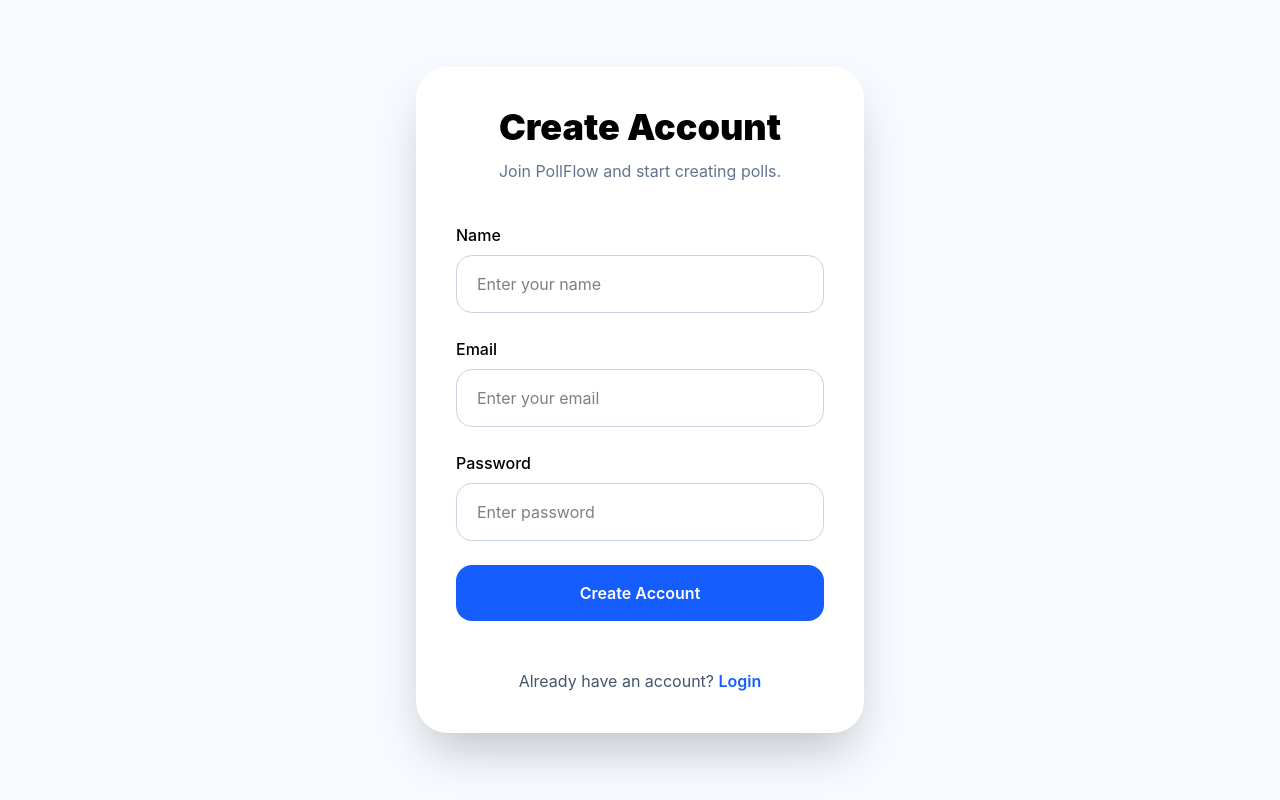
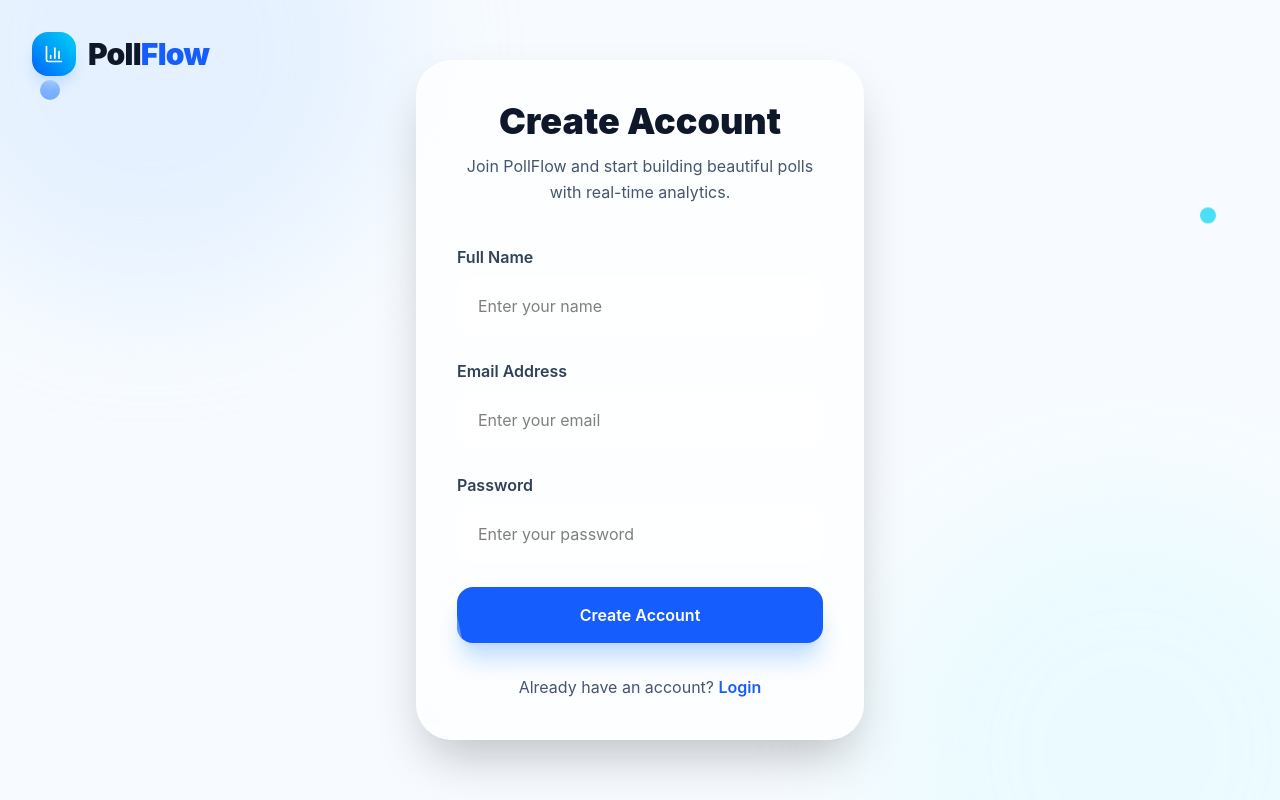
Before and after one commit to vinnymadaan/PollBoard, a React (Vite) app in the folder client/: page /signup in a window 1280 px wide. Built offline with nearby package versions, Linux system fonts and the light colour scheme.

Commit message:
handles user already exist functionality

```diff
--- /dev/null
+++ b/client/src/layouts/Auth.layout.jsx
@@ -0,0 +1,39 @@
+import { BarChart3 } from "lucide-react";
+
+function AuthLayout({ children }) {
+  return (
+    <div className="min-h-screen bg-[#f7fbff] overflow-hidden relative flex items-center justify-center px-6 py-10">
+      {/* BACKGROUND GLOWS */}
+      <div className="absolute top-[-200px] left-[-100px] w-[500px] h-[500px] bg-blue-200 rounded-full blur-3xl opacity-30"></div>
+
+      <div className="absolute bottom-[-200px] right-[-100px] w-[500px] h-[500px] bg-cyan-100 rounded-full blur-3xl opacity-30"></div>
+
+      {/* FLOATING DOODLES */}
+      <div className="absolute top-20 left-10 w-5 h-5 bg-blue-500 rounded-full animate-pulse opacity-70"></div>
+
+      <div className="absolute top-52 right-16 w-4 h-4 bg-cyan-400 rounded-full animate-bounce opacity-70"></div>
+
+      <div className="absolute bottom-20 left-1/3 w-3 h-3 bg-blue-300 rounded-full animate-ping opacity-70"></div>
+
+      {/* BRAND LOGO */}
+      <div className="absolute top-8 left-8 flex items-center gap-3 z-20">
+        <div className="w-11 h-11 rounded-2xl bg-gradient-to-tr from-blue-600 to-cyan-400 flex items-center justify-center shadow-lg shadow-blue-200">
+          <BarChart3 className="text-white w-5 h-5" />
+        </div>
+
+        <h1 className="text-3xl font-black tracking-tight text-slate-900">
+          Poll<span className="text-blue-600">Flow</span>
+        </h1>
+      </div>
+
+      {/* MAIN AUTH CARD */}
+      <div className="relative z-10 w-full max-w-md">
+        <div className="bg-white/70 backdrop-blur-2xl border border-white/50 shadow-2xl rounded-[36px] p-10">
+          {children}
+        </div>
+      </div>
+    </div>
+  );
+}
+
+export default AuthLayout;
--- a/client/src/main.jsx
+++ b/client/src/main.jsx
@@ -4,12 +4,14 @@ import { BrowserRouter } from "react-router-dom";
 import "../src/index.css"
 import App from "./App";
 import { AuthProvider } from "./context/Auth.context.jsx";
+import { Toaster } from "react-hot-toast";
 
 
 ReactDOM.createRoot(document.getElementById("root")).render(
   <React.StrictMode>
     <AuthProvider>
       <BrowserRouter>
+        <Toaster position="top-right" />
         <App />
       </BrowserRouter>
     </AuthProvider>
--- a/client/src/pages/Login.jsx
+++ b/client/src/pages/Login.jsx
@@ -1,12 +1,12 @@
 import { useState } from "react";
-
 import { useNavigate } from "react-router-dom";
 
 import toast from "react-hot-toast";
 
 import { loginUser } from "../services/auth.service.js";
+import { useAuth } from "../context/Auth.context.jsx";
 
-import { useAuth } from "../context/Auth.context.jsx";
+import AuthLayout from "../layouts/Auth.layout.jsx";
 
 function Login() {
   const navigate = useNavigate();
@@ -20,7 +20,6 @@ function Login() {
 
   const [loading, setLoading] = useState(false);
 
-  // handle input change
   const handleChange = (e) => {
     setFormData({
       ...formData,
@@ -28,7 +27,6 @@ function Login() {
     });
   };
 
-  // handle login
   const handleSubmit = async (e) => {
     e.preventDefault();
 
@@ -37,7 +35,6 @@ function Login() {
 
       const data = await loginUser(formData);
 
-      // save user in context
       login(data.user);
 
       toast.success("Login successful");
@@ -54,15 +51,14 @@ function Login() {
   };
 
   return (
-    <div className="min-h-screen flex items-center justify-center bg-[#f7fbff] px-6">
-      <div className="w-full max-w-md bg-white rounded-[32px] shadow-2xl p-10">
-
-        <h1 className="text-4xl font-black text-center">
+    <AuthLayout>
+      <div>
+        <h1 className="text-4xl font-black text-center text-slate-900">
           Welcome Back
         </h1>
 
-        <p className="text-slate-500 text-center mt-3">
-          Login to continue to PollFlow.
+        <p className="text-slate-600 text-center mt-3 leading-relaxed">
+          Login to continue building and analyzing your polls.
         </p>
 
         <form
@@ -71,8 +67,8 @@ function Login() {
         >
           {/* EMAIL */}
           <div>
-            <label className="block mb-2 font-medium">
-              Email
+            <label className="block mb-2 font-semibold text-slate-700">
+              Email Address
             </label>
 
             <input
@@ -82,24 +78,24 @@ function Login() {
               value={formData.email}
               onChange={handleChange}
               required
-              className="w-full border border-slate-300 rounded-2xl px-5 py-4 outline-none focus:border-blue-500"
+              className="w-full bg-white/60 border border-white/70 focus:border-blue-500 rounded-2xl px-5 py-4 outline-none transition-all duration-300"
             />
           </div>
 
           {/* PASSWORD */}
           <div>
-            <label className="block mb-2 font-medium">
+            <label className="block mb-2 font-semibold text-slate-700">
               Password
             </label>
 
             <input
               type="password"
               name="password"
-              placeholder="Enter password"
+              placeholder="Enter your password"
               value={formData.password}
               onChange={handleChange}
               required
-              className="w-full border border-slate-300 rounded-2xl px-5 py-4 outline-none focus:border-blue-500"
+              className="w-full bg-white/60 border border-white/70 focus:border-blue-500 rounded-2xl px-5 py-4 outline-none transition-all duration-300"
             />
           </div>
 
@@ -107,12 +103,20 @@ function Login() {
           <button
             type="submit"
             disabled={loading}
-            className="w-full bg-blue-600 hover:bg-blue-700 text-white py-4 rounded-2xl font-semibold transition-all duration-300"
+            className="relative overflow-hidden group w-full bg-blue-600 hover:bg-blue-700 text-white py-4 rounded-2xl font-semibold shadow-xl shadow-blue-200 transition-all duration-300 hover:scale-[1.02]"
           >
-            {loading ? "Logging in..." : "Login"}
+            <span className="absolute inset-0 translate-x-[-100%] group-hover:translate-x-[100%] transition-transform duration-1000 bg-white/30 skew-x-12"></span>
+
+            <span className="relative z-10">
+              {loading
+                ? "Logging In..."
+                : "Login"}
+            </span>
           </button>
+        </form>
 
-          <p className="text-center text-slate-600 mt-6">
+        {/* SIGNUP LINK */}
+        <p className="text-center text-slate-600 mt-8">
           Don’t have an account?{" "}
 
           <span
@@ -122,9 +126,8 @@ function Login() {
             Sign up
           </span>
         </p>
-        </form>
       </div>
-    </div>
+    </AuthLayout>
   );
 }
 
--- a/client/src/pages/Signup.jsx
+++ b/client/src/pages/Signup.jsx
@@ -5,6 +5,8 @@ import toast from "react-hot-toast";
 
 import { signupUser } from "../services/auth.service.js";
 import { useAuth } from "../context/Auth.context.jsx";
+
+import AuthLayout from "../layouts/Auth.layout.jsx";
 
 function Signup() {
   const navigate = useNavigate();
@@ -19,7 +21,6 @@ function Signup() {
 
   const [loading, setLoading] = useState(false);
 
-  // handle input change
   const handleChange = (e) => {
     setFormData({
       ...formData,
@@ -27,7 +28,6 @@ function Signup() {
     });
   };
 
-  // handle signup
   const handleSubmit = async (e) => {
     e.preventDefault();
 
@@ -35,11 +35,10 @@ function Signup() {
       setLoading(true);
 
       const data = await signupUser(formData);
-      console.log(data);
-      // save user to context
+
       login(data.user);
 
-      toast.success("Signup successful");
+      toast.success("Account created successfully");
 
       navigate("/dashboard");
     } catch (error) {
@@ -53,15 +52,15 @@ function Signup() {
   };
 
   return (
-    <div className="min-h-screen flex items-center justify-center bg-[#f7fbff] px-6">
-      <div className="w-full max-w-md bg-white rounded-[32px] shadow-2xl p-10">
-
-        <h1 className="text-4xl font-black text-center">
+    <AuthLayout>
+      <div>
+        <h1 className="text-4xl font-black text-center text-slate-900">
           Create Account
         </h1>
 
-        <p className="text-slate-500 text-center mt-3">
-          Join PollFlow and start creating polls.
+        <p className="text-slate-600 text-center mt-3 leading-relaxed">
+          Join PollFlow and start building beautiful polls
+          with real-time analytics.
         </p>
 
         <form
@@ -70,8 +69,8 @@ function Signup() {
         >
           {/* NAME */}
           <div>
-            <label className="block mb-2 font-medium">
-              Name
+            <label className="block mb-2 font-semibold text-slate-700">
+              Full Name
             </label>
 
             <input
@@ -81,14 +80,14 @@ function Signup() {
               value={formData.name}
               onChange={handleChange}
               required
-              className="w-full border border-slate-300 rounded-2xl px-5 py-4 outline-none focus:border-blue-500"
+              className="w-full bg-white/60 border border-white/70 focus:border-blue-500 rounded-2xl px-5 py-4 outline-none transition-all duration-300"
             />
           </div>
 
           {/* EMAIL */}
           <div>
-            <label className="block mb-2 font-medium">
-              Email
+            <label className="block mb-2 font-semibold text-slate-700">
+              Email Address
             </label>
 
             <input
@@ -98,24 +97,24 @@ function Signup() {
               value={formData.email}
               onChange={handleChange}
               required
-              className="w-full border border-slate-300 rounded-2xl px-5 py-4 outline-none focus:border-blue-500"
+              className="w-full bg-white/60 border border-white/70 focus:border-blue-500 rounded-2xl px-5 py-4 outline-none transition-all duration-300"
             />
           </div>
 
           {/* PASSWORD */}
           <div>
-            <label className="block mb-2 font-medium">
+            <label className="block mb-2 font-semibold text-slate-700">
               Password
             </label>
 
             <input
               type="password"
               name="password"
-              placeholder="Enter password"
+              placeholder="Enter your password"
               value={formData.password}
               onChange={handleChange}
               required
-              className="w-full border border-slate-300 rounded-2xl px-5 py-4 outline-none focus:border-blue-500"
+              className="w-full bg-white/60 border border-white/70 focus:border-blue-500 rounded-2xl px-5 py-4 outline-none transition-all duration-300"
             />
           </div>
 
@@ -123,13 +122,21 @@ function Signup() {
           <button
             type="submit"
             disabled={loading}
-            className="w-full bg-blue-600 hover:bg-blue-700 text-white py-4 rounded-2xl font-semibold transition-all duration-300"
+            className="relative overflow-hidden group w-full bg-blue-600 hover:bg-blue-700 text-white py-4 rounded-2xl font-semibold shadow-xl shadow-blue-200 transition-all duration-300 hover:scale-[1.02]"
           >
-            {loading ? "Creating..." : "Create Account"}
+            <span className="absolute inset-0 translate-x-[-100%] group-hover:translate-x-[100%] transition-transform duration-1000 bg-white/30 skew-x-12"></span>
+
+            <span className="relative z-10">
+              {loading
+                ? "Creating Account..."
+                : "Create Account"}
+            </span>
           </button>
+        </form>
 
-          <p className="text-center text-slate-600 mt-6">
-            Already have an account?{" "}
+        {/* LOGIN LINK */}
+        <p className="text-center text-slate-600 mt-8">
+          Already have an account?{" "}
 
           <span
             onClick={() => navigate("/login")}
@@ -137,10 +144,9 @@ function Signup() {
           >
             Login
           </span>
-          </p>
-        </form>
+        </p>
       </div>
-    </div>
+    </AuthLayout>
   );
 }
 
```
Also changed, not shown: client/src/layouts/layout.js (deleted), 1 other file (tests, documents, lock files or other folders). Lines whose indentation alone changed are shown as unchanged.
